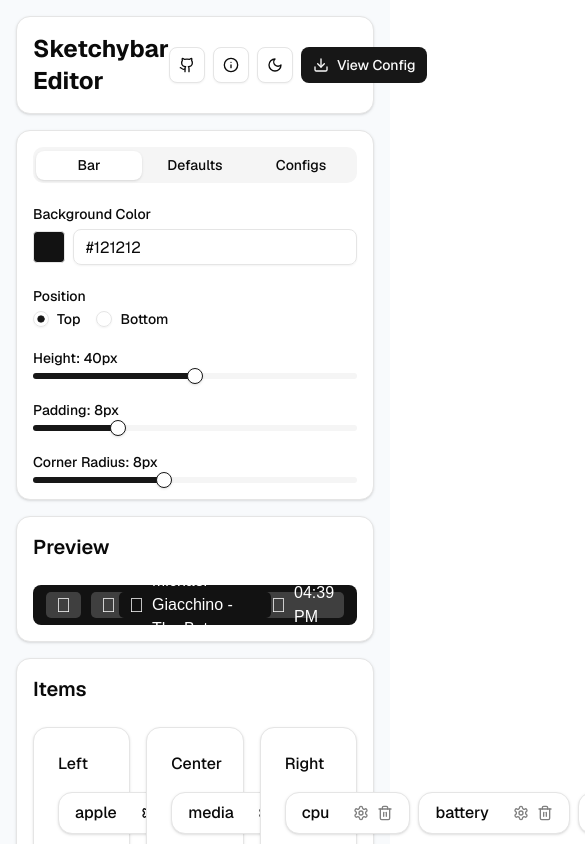
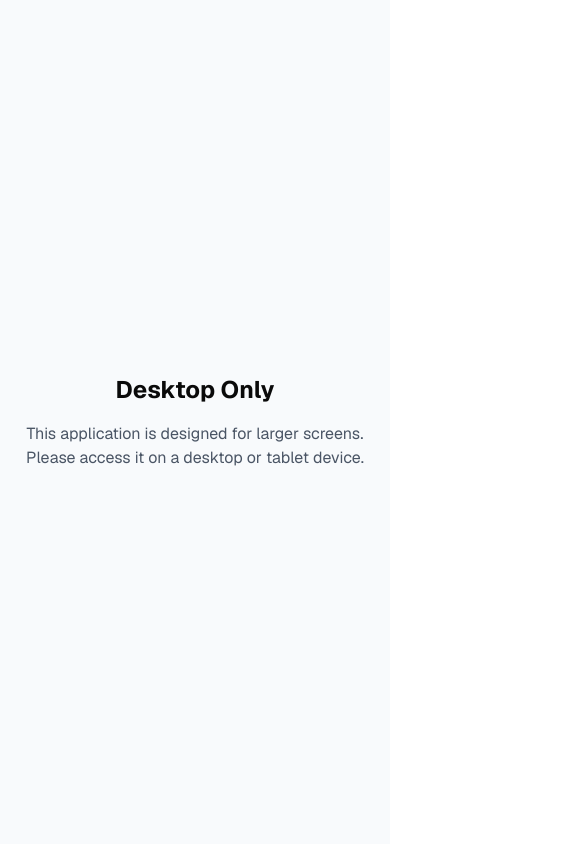
Before and after one commit to jakmaz/sketchybar-editor, a Next.js app: page / in a window 390 px wide. Shown: the top 844 px of the page, 585 px wide, since content can reach past the window. Built offline with nearby package versions, Linux system fonts and the light colour scheme; a web font is replaced by a local one.

Commit message:
feat: message that the app is not available on smaller screens

```diff
--- a/src/app/page.tsx
+++ b/src/app/page.tsx
@@ -3,7 +3,18 @@ import { SketchybarEditor } from "@/components/sketchybar-editor"
 export default function Home() {
   return (
     <main className="font-sans min-h-screen bg-slate-50 dark:bg-background">
-      <SketchybarEditor />
+      {/* Mobile message - only visible on small screens */}
+      <div className="md:hidden flex flex-col items-center justify-center h-screen p-6 text-center">
+        <h1 className="text-2xl font-bold mb-4">Desktop Only</h1>
+        <p className="text-gray-600 dark:text-gray-400">
+          This application is designed for larger screens. Please access it on a desktop or tablet device.
+        </p>
+      </div>
+
+      {/* Main app - hidden on small screens */}
+      <div className="hidden md:block">
+        <SketchybarEditor />
+      </div>
     </main>
   )
 }
```
